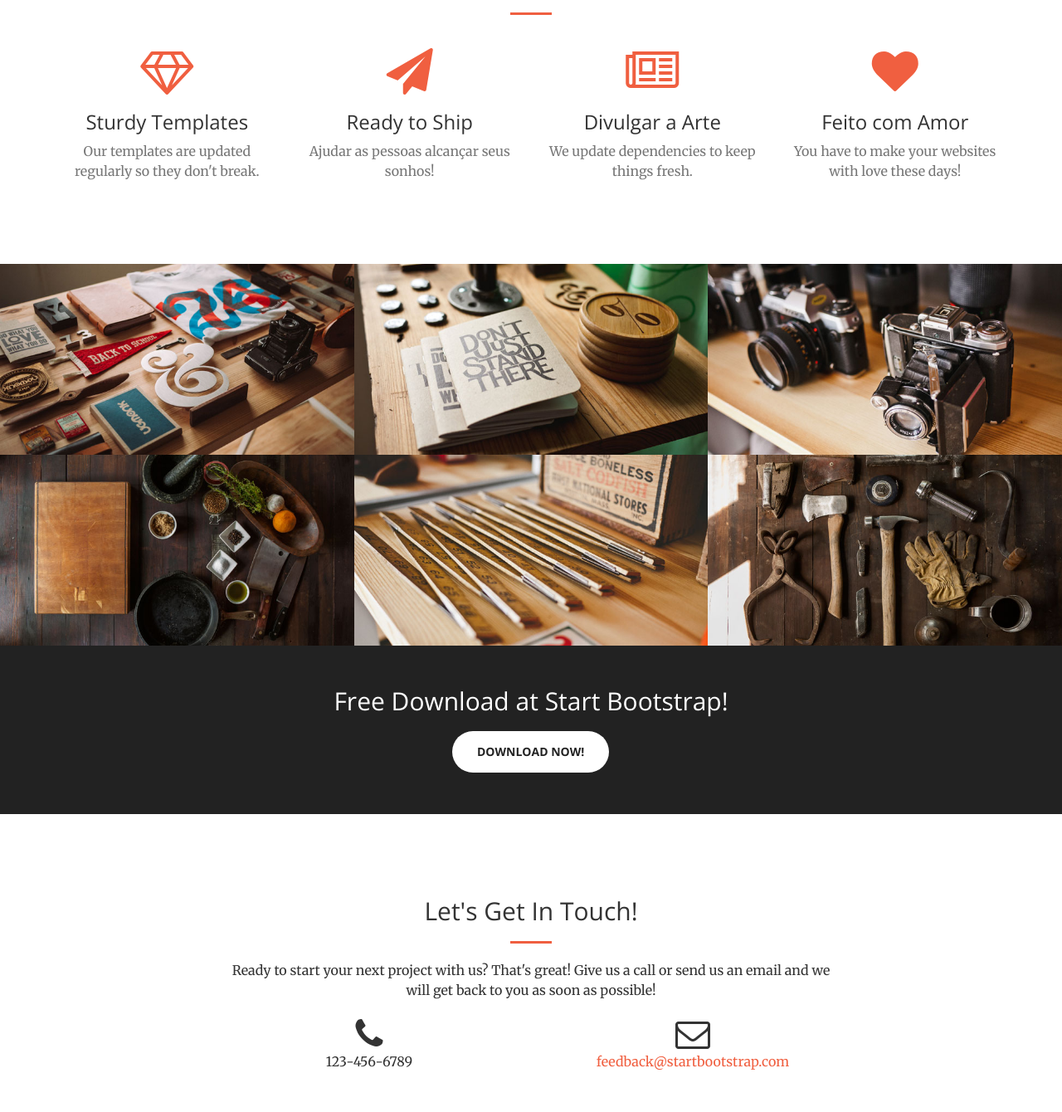
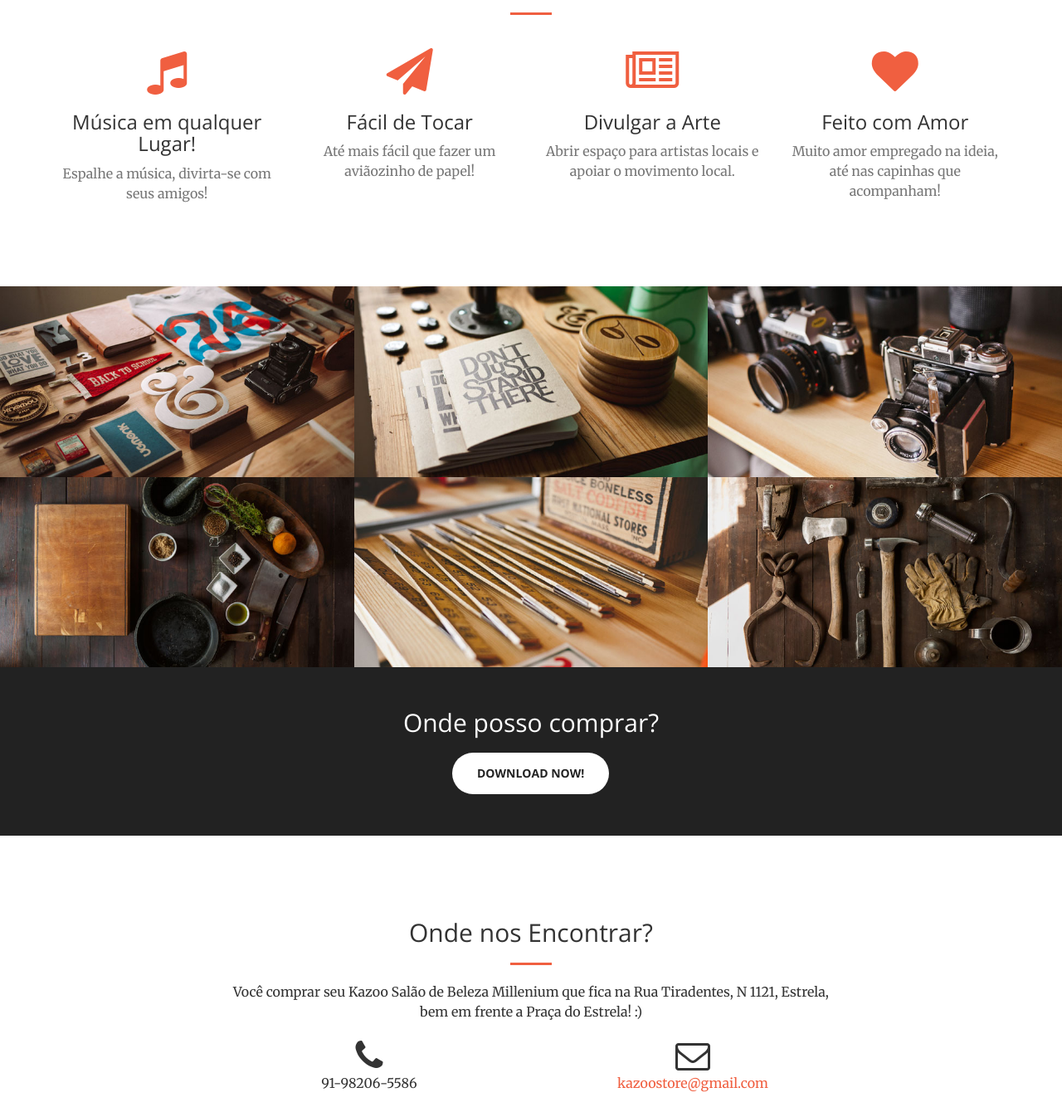
Before and after one commit to hygorjardim/kazoostore, a website: page index.html in a window 1280 px wide. Shown: the part 1380-2720 px from the top of the page at 83% size. Drawn offline with nearby package versions, Linux system fonts and the light colour scheme.

Commit message:
Correções

```diff
--- a/index.html
+++ b/index.html
@@ -105,30 +105,30 @@
             <div class="row">
                 <div class="col-lg-3 col-md-6 text-center">
                     <div class="service-box">
-                        <i class="fa fa-4x fa-diamond text-primary sr-icons"></i>
-                        <h3>Sturdy Templates</h3>
-                        <p class="text-muted">Our templates are updated regularly so they don't break.</p>
+                        <i class="fa fa-4x fa-music text-primary sr-icons"></i>
+                        <h3>Música em qualquer Lugar!</h3>
+                        <p class="text-muted">Espalhe a música, divirta-se com seus amigos!</p>
                     </div>
                 </div>
                 <div class="col-lg-3 col-md-6 text-center">
                     <div class="service-box">
                         <i class="fa fa-4x fa-paper-plane text-primary sr-icons"></i>
-                        <h3>Ready to Ship</h3>
-                        <p class="text-muted">Ajudar as pessoas alcançar seus sonhos!</p>
+                        <h3>Fácil de Tocar</h3>
+                        <p class="text-muted">Até mais fácil que fazer um aviãozinho de papel!</p>
                     </div>
                 </div>
                 <div class="col-lg-3 col-md-6 text-center">
                     <div class="service-box">
                         <i class="fa fa-4x fa-newspaper-o text-primary sr-icons"></i>
                         <h3>Divulgar a Arte</h3>
-                        <p class="text-muted">We update dependencies to keep things fresh.</p>
+                        <p class="text-muted">Abrir espaço para artistas locais e apoiar o movimento local.</p>
                     </div>
                 </div>
                 <div class="col-lg-3 col-md-6 text-center">
                     <div class="service-box">
                         <i class="fa fa-4x fa-heart text-primary sr-icons"></i>
                         <h3>Feito com Amor</h3>
-                        <p class="text-muted">You have to make your websites with love these days!</p>
+                        <p class="text-muted">Muito amor empregado na ideia, até nas capinhas que acompanham!</p>
                     </div>
                 </div>
             </div>
@@ -235,7 +235,7 @@
     <aside class="bg-dark">
         <div class="container text-center">
             <div class="call-to-action">
-                <h2>Free Download at Start Bootstrap!</h2>
+                <h2>Onde posso comprar?</h2>
                 <a href="http://startbootstrap.com/template-overviews/creative/" class="btn btn-default btn-xl sr-button">Download Now!</a>
             </div>
         </div>
@@ -245,17 +245,17 @@
         <div class="container">
             <div class="row">
                 <div class="col-lg-8 col-lg-offset-2 text-center">
-                    <h2 class="section-heading">Let's Get In Touch!</h2>
+                    <h2 class="section-heading">Onde nos Encontrar?</h2>
                     <hr class="primary">
-                    <p>Ready to start your next project with us? That's great! Give us a call or send us an email and we will get back to you as soon as possible!</p>
+                    <p>Você comprar seu Kazoo Salão de Beleza Millenium que fica na Rua Tiradentes, N 1121, Estrela, bem em frente a Praça do Estrela! :) </p>
                 </div>
                 <div class="col-lg-4 col-lg-offset-2 text-center">
                     <i class="fa fa-phone fa-3x sr-contact"></i>
-                    <p>123-456-6789</p>
+                    <p>91-98206-5586</p>
                 </div>
                 <div class="col-lg-4 text-center">
                     <i class="fa fa-envelope-o fa-3x sr-contact"></i>
-                    <p><a href="mailto:your-email@your-domain.com">feedback@startbootstrap.com</a></p>
+                    <p><a href="mailto:kazoostore@gmail.com">kazoostore@gmail.com</a></p>
                 </div>
             </div>
         </div>
```
Also changed, not shown: css/creative.css, css/creative.min.css, less/creative.less (line endings or trailing spaces).
